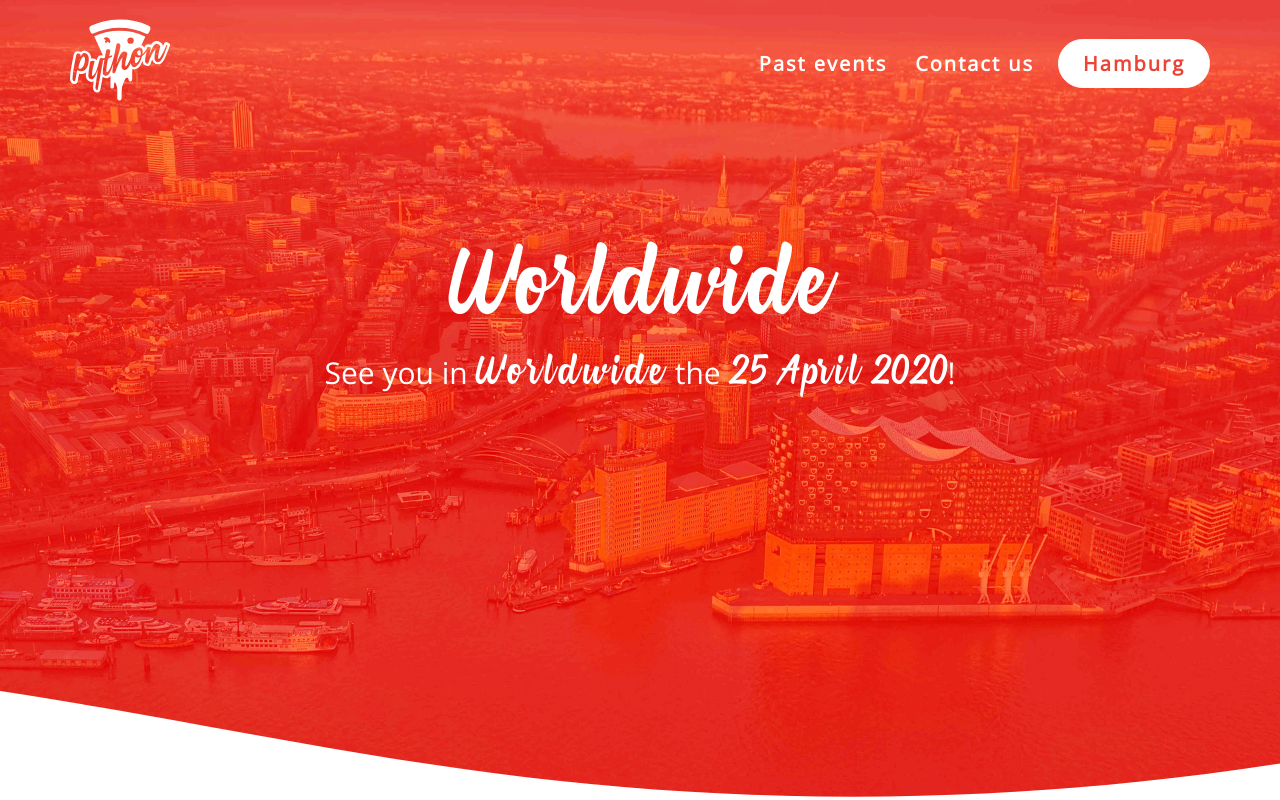
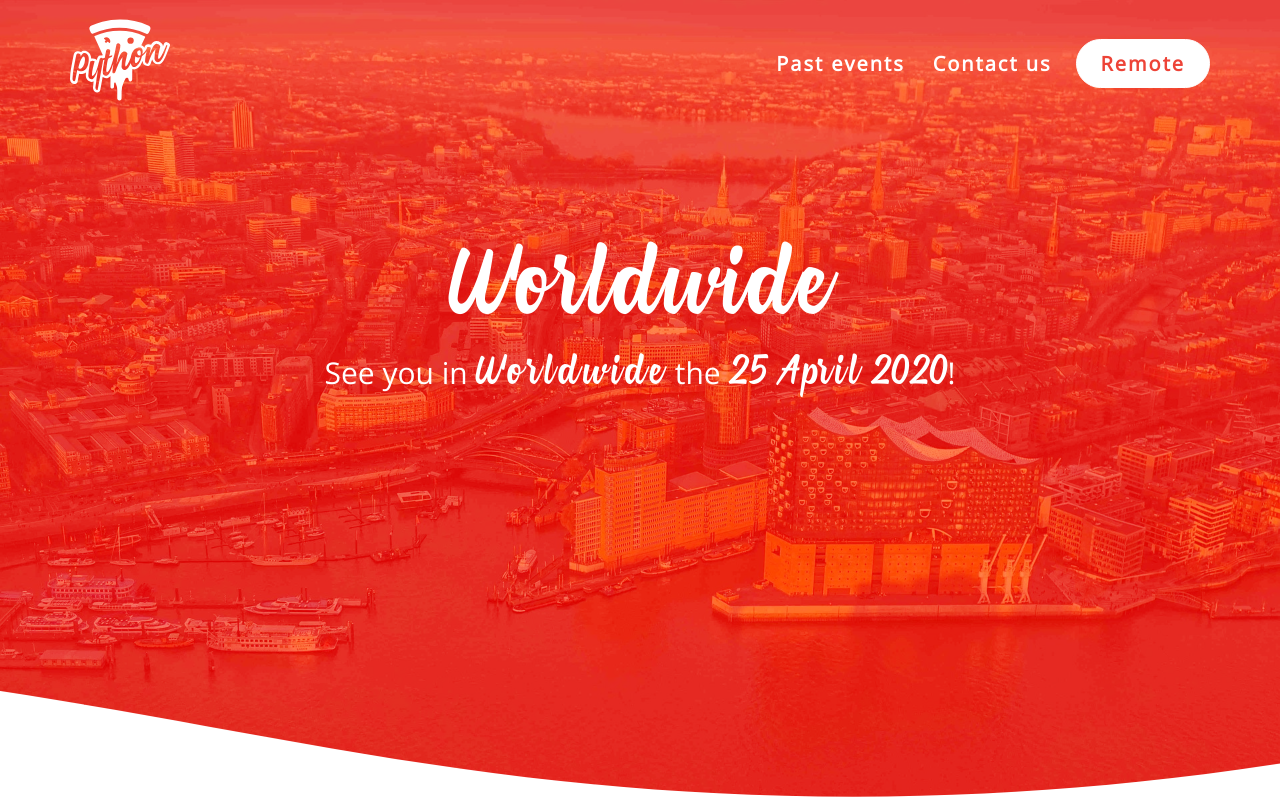
Before and after one commit to pythonpizza/python.pizza, a Gatsby site: page / in a window 1280 px wide. Shown: the top 800 px of the page. Built offline with nearby package versions, Linux system fonts and the light colour scheme; Gatsby itself is replaced by a stand-in of ours.

Commit message:
Add link to remote.python.pizza in the header

```diff
--- a/src/components/header/index.js
+++ b/src/components/header/index.js
@@ -69,11 +69,11 @@ export default class Header extends Component {
             </li>
             <li>
               <a
-                href="https://hamburg.python.pizza?ref=global-header"
+                href="https://remote.python.pizza?ref=global-header"
                 target="_blank"
                 rel="noopener noreferrer"
               >
-                Hamburg
+                Remote
               </a>
             </li>
           </ul>
```
